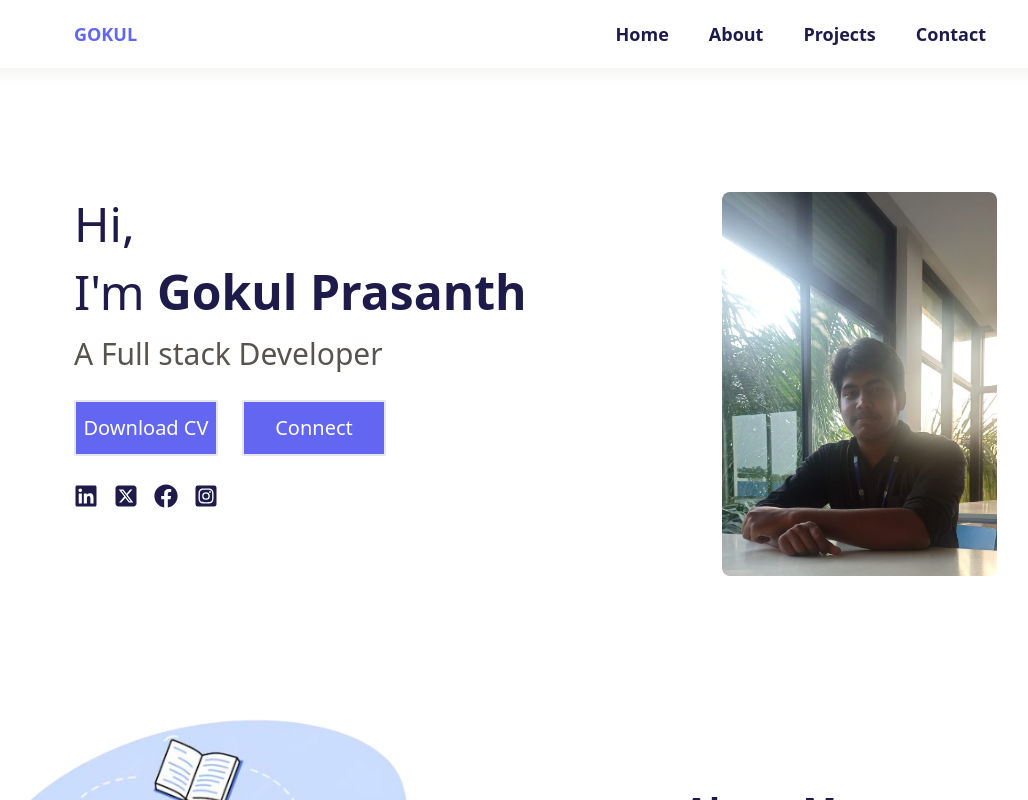
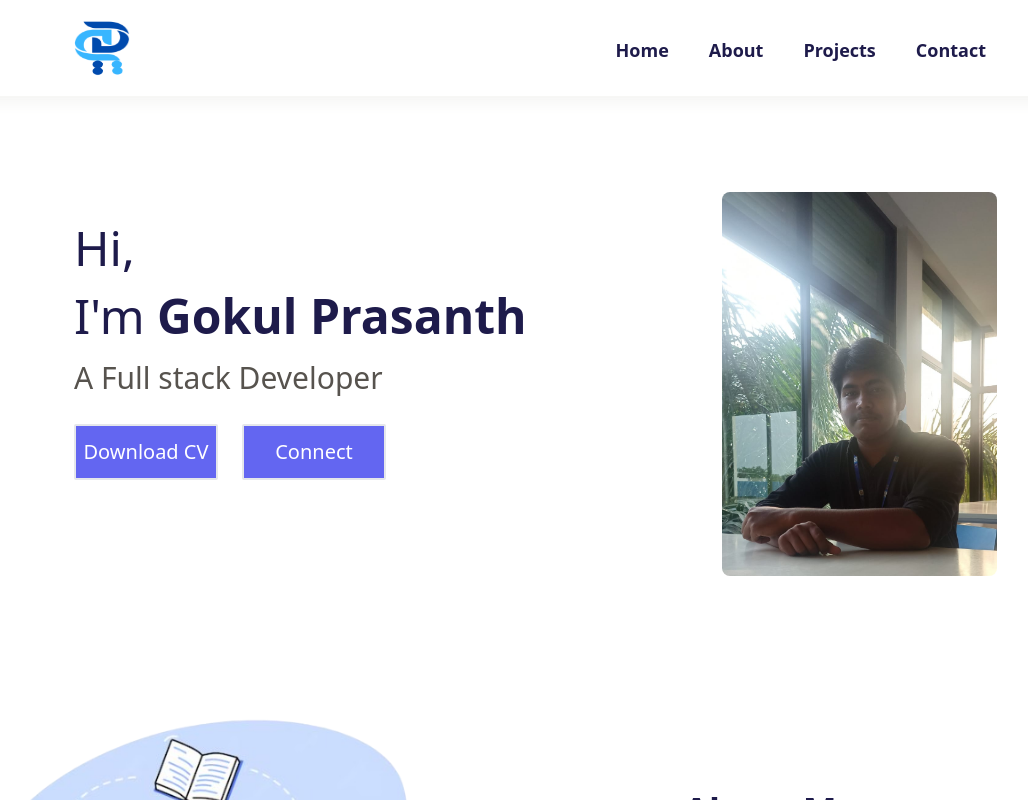
Before and after one commit to gokulprasanthb/portfolio, a React (Create React App) app: page / in a window 1280 px wide. Shown: the top 800 px of the page, without its empty margins (134-1162 px from the left). Built offline with nearby package versions, Linux system fonts and the light colour scheme.

Commit message:
Footer add

```diff
--- a/src/App.jsx
+++ b/src/App.jsx
@@ -6,6 +6,7 @@ import Education from './components/Education'
 import Techstack from './components/Techstack'
 import ProjectSection from './components/ProjectSection'
 import Contact from './components/Contact'
+import Footer from './components/Footer'
 
 const App = () => {
   return (
@@ -17,6 +18,7 @@ const App = () => {
       <Techstack/>
       <ProjectSection/>
       <Contact/>
+      <Footer/>
     </div>
   )
 }
--- /dev/null
+++ b/src/components/Footer.jsx
@@ -0,0 +1,34 @@
+import React from 'react'
+import myLogo from '../assets/gplogo.png'
+import { FaLinkedin } from "react-icons/fa";
+import { FaSquareXTwitter } from "react-icons/fa6";
+import { FaFacebook } from "react-icons/fa";
+import { FaInstagramSquare } from "react-icons/fa";
+
+const Footer = () => {
+    const year = new Date();
+  return (
+    <footer className='flex flex-col pt-28 space-y-5'>
+        <div className='flex justify-center'>
+            <img className='w-14 h-14' src={myLogo} alt="" />
+        </div>
+
+        <div className='text-center'>
+            <h3 className='font-semibold text-2xl text-indigo-950'>Follow On</h3>
+        </div>
+
+        <div className='flex space-x-6 pt-2 justify-center text-gray-500'>
+                <a href="/"><FaLinkedin className='w-6 h-6 hover:text-indigo-700 duration-200'/></a>
+                <a href="/"><FaSquareXTwitter className='w-6 h-6 hover:text-indigo-700 duration-200'/></a>
+                <a href="/"><FaFacebook className='w-6 h-6 hover:text-indigo-700 duration-200'/></a>
+                <a href="/"><FaInstagramSquare className='w-6 h-6 hover:text-indigo-700 duration-200'/></a>
+        </div>
+
+        <div className='flex justify-center'>
+            <p className='text-gray-700 py-4'>Copyright &copy; {year.getFullYear()} | All rights reserved</p>
+        </div>
+    </footer>
+  )
+}
+
+export default Footer
--- a/src/components/Header.jsx
+++ b/src/components/Header.jsx
@@ -1,13 +1,14 @@
 import React, { useState } from 'react'
 import { Bars3Icon } from '@heroicons/react/24/solid'
+import myLogo from '../assets/gplogo.png'
 
 const Header = () => {
     const[toggleMenu, setToggleMenu] = useState(false)
   return (
-    <header className='max-md:relative w-full bg-white fixed shadow-lg shadow-stone-100 flex justify-between py-5 font-semibold text-indigo-950 text-lg max-md:bg-indigo-950 max-md:text-white max-md:shadow-none md:px-20 max-md:w-full max-md:pt-6'>
-        <a href="/" className='pl-10 md:pl-32 font-bold md:text-indigo-500'>GOKUL</a>
+    <header className='w-full bg-white fixed shadow-lg shadow-stone-100 flex justify-between py-5 font-semibold text-indigo-950 text-lg max-md:bg-indigo-950 max-md:text-white max-md:shadow-none md:px-20 max-md:w-full max-md:pt-6'>
+        <a href="/" className='pl-10 md:pl-32'><img className='w-14 h-14 max-md:w-8 max-md:h-8 max-md:rounded-full' src={myLogo} alt="" /></a>
         <nav className='hidden md:block'>
-            <ul className='flex flex-row space-x-10 pr-20 '>
+            <ul className='flex flex-row space-x-10 pr-20 md:pt-4'>
                 <li className='hover:text-indigo-500 duration-200'><a href="/">Home</a></li>
                 <li className='hover:text-indigo-500 duration-200'><a href="/">About</a></li>
                 <li className='hover:text-indigo-500 duration-200'><a href="/">Projects</a></li>
--- a/src/components/Hero.jsx
+++ b/src/components/Hero.jsx
@@ -1,15 +1,15 @@
 import React from 'react'
 import myImage from '../assets/myImage.jpeg'
-import { FaLinkedin } from "react-icons/fa";
-import { FaSquareXTwitter } from "react-icons/fa6";
-import { FaFacebook } from "react-icons/fa";
-import { FaInstagramSquare } from "react-icons/fa";
+// import { FaLinkedin } from "react-icons/fa";
+// import { FaSquareXTwitter } from "react-icons/fa6";
+// import { FaFacebook } from "react-icons/fa";
+// import { FaInstagramSquare } from "react-icons/fa";
 
 
 const Hero = () => {
   return (
     <section className='flex flex-row justify-center md:pl-52  md:py-20 md:pt-48 max-md:flex-col max-md:px-3 max-md:pt-14 max-md:pl-8 max-md:space-y-7 w-full mx-0'>
-        <div className='w-1/2 mt-2 text-5xl space-y-5 text-indigo-950 max-md:w-full max-md:text-3xl max-md:text-center max-md:mt-16'>
+        <div className='pt-6 w-1/2 mt-2 text-5xl space-y-5 text-indigo-950 max-md:w-full max-md:text-3xl max-md:text-center max-md:mt-16'>
             <h1>Hi, </h1>
             <h1>I'm <strong>Gokul Prasanth </strong></h1>
             <h3 className='text-3xl text-stone-600'>A Full stack Developer</h3>
@@ -17,12 +17,12 @@ const Hero = () => {
                 <button className='duration-300 border-2 text-white bg-indigo-500 w-36 h-14 hover:bg-indigo-600 hover:text-white hover:border-indigo-600 rounded-sm max-md:ml-1'>Download CV</button>
                 <button className='duration-300 max-md:hidden border-2 text-white bg-indigo-500 w-36 h-14 hover:bg-indigo-600 hover:text-white hover:border-indigo-600 rounded-sm max-md:ml-1'>Connect</button>
             </div>
-            <div className='flex space-x-4 pt-2 max-md:hidden'>
+            {/* <div className='flex space-x-4 pt-2 max-md:hidden'>
                 <a href="/"><FaLinkedin className='w-6 h-6 hover:text-indigo-500'/></a>
                 <a href="/"><FaSquareXTwitter className='w-6 h-6 hover:text-indigo-500'/></a>
                 <a href="/"><FaFacebook className='w-6 h-6 hover:text-indigo-500'/></a>
                 <a href="/"><FaInstagramSquare className='w-6 h-6 hover:text-indigo-500'/></a>
-            </div>
+            </div> */}
         </div>
 
         <div className='w-1/2 max-md:pl-2 md:pl-28 max-md:w-full'>
```
Also changed, not shown: src/assets/gplogo.png (added), src/assets/my logo.png (added).
